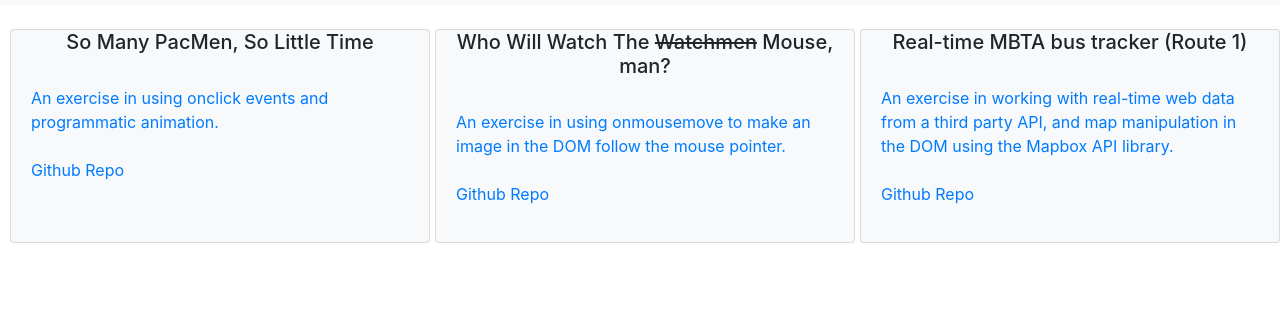
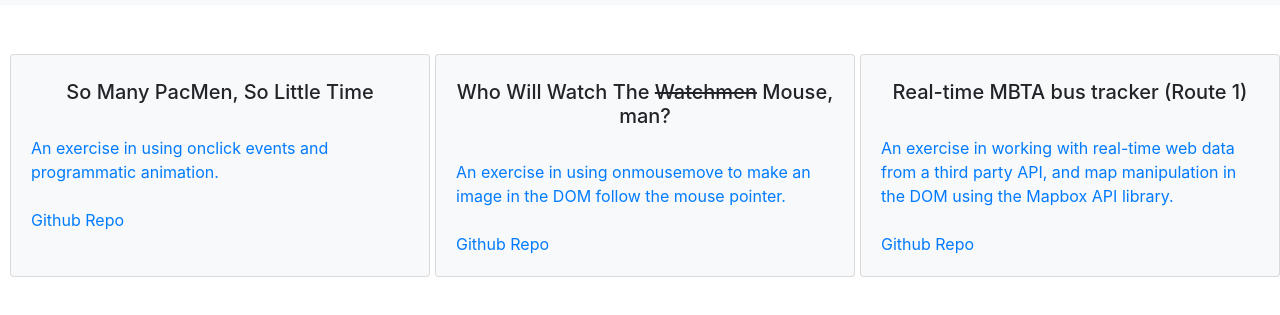
Before and after one commit to standingtree/standingtree.github.io, a plain HTML site: page portfolio.html in a window 1280 px wide. Shown: the part 51-366 px from the top of the page. Drawn offline with nearby package versions, Linux system fonts and the light colour scheme.

Commit message:
minor edits

```diff
--- a/portfolio.html
+++ b/portfolio.html
@@ -13,6 +13,7 @@
 </head>
 <body>
 <br>
+<div style="padding-block-start: 25px;"></div>
 <main class="content" id="portfolio"></main>
 <script src="scripts.js"></script>
 </body>
--- a/scripts.js
+++ b/scripts.js
@@ -12,7 +12,8 @@ let makeProjectCard = (title, desc, repoName) => {
     // create elements
     divCard = document.createElement("div");
     divCard.className = "card bg-light mb-3";
-    divCard.style = "max-width: 40em;";
+    divCard.style = "padding-block-start: 25px; max-width: 40em;";
+
 
     h5CardTitle = document.createElement("h5");
     h5CardTitle.className = "card-title";
@@ -23,7 +24,6 @@ let makeProjectCard = (title, desc, repoName) => {
 
     pCardText = document.createElement("p");
     pCardText.className = "card-text";
-    pCardText = document.createElement("p");
 
     aLiveLink = document.createElement("a");
     aLiveLink.href = liveLink;
```
